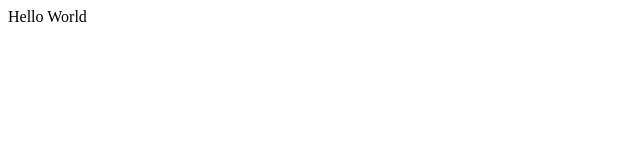
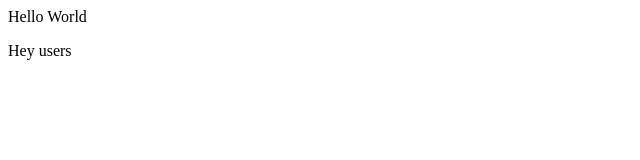
Before and after one commit to Mutuanjau/demo-repo, a plain HTML site: page index.html in a window 1280 px wide. Shown: the full height of the page, 0-640 px from the left. Drawn offline with Linux system fonts and the light colour scheme.

```diff
--- a/index.html
+++ b/index.html
@@ -10,6 +10,7 @@
 
 <body>
     <div>Hello World</div>
+    <p>Hey users</p>
 </body>
 
 </html>
```
Also changed, not shown: 1 other file.
